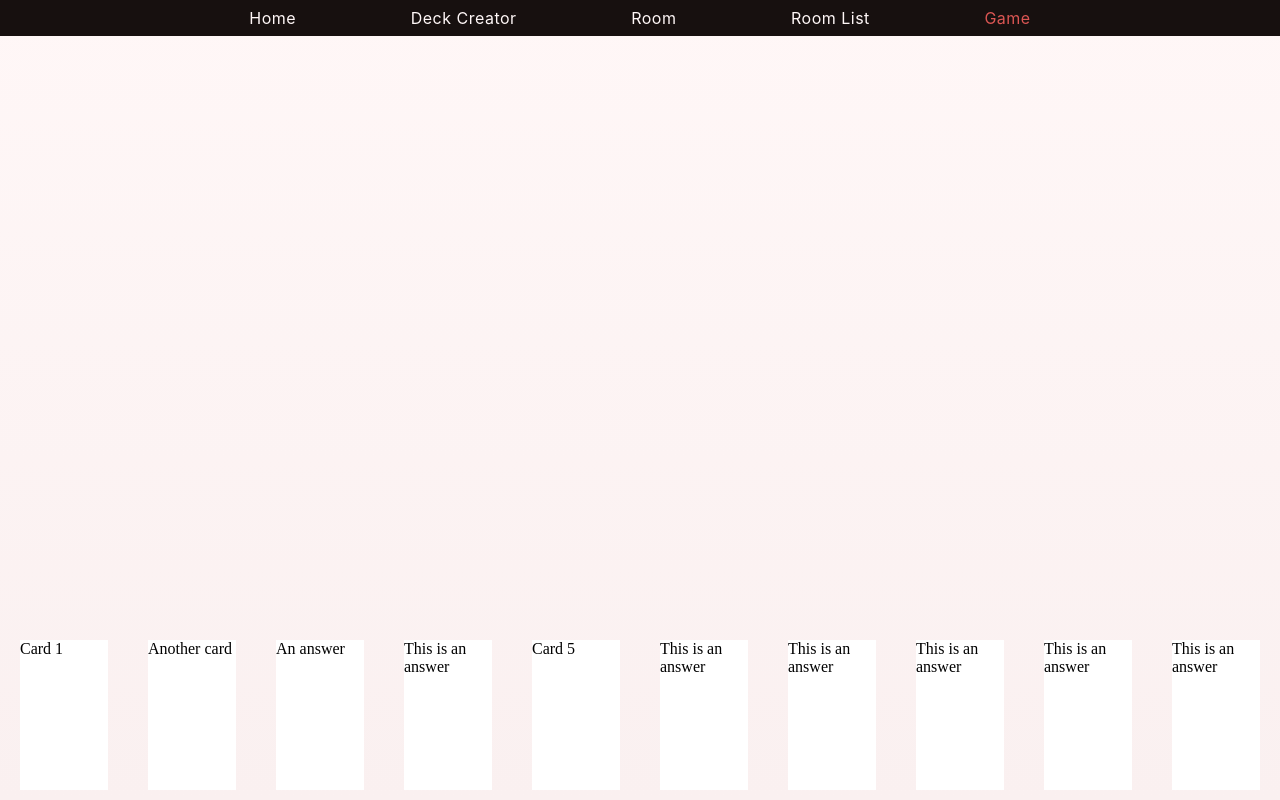
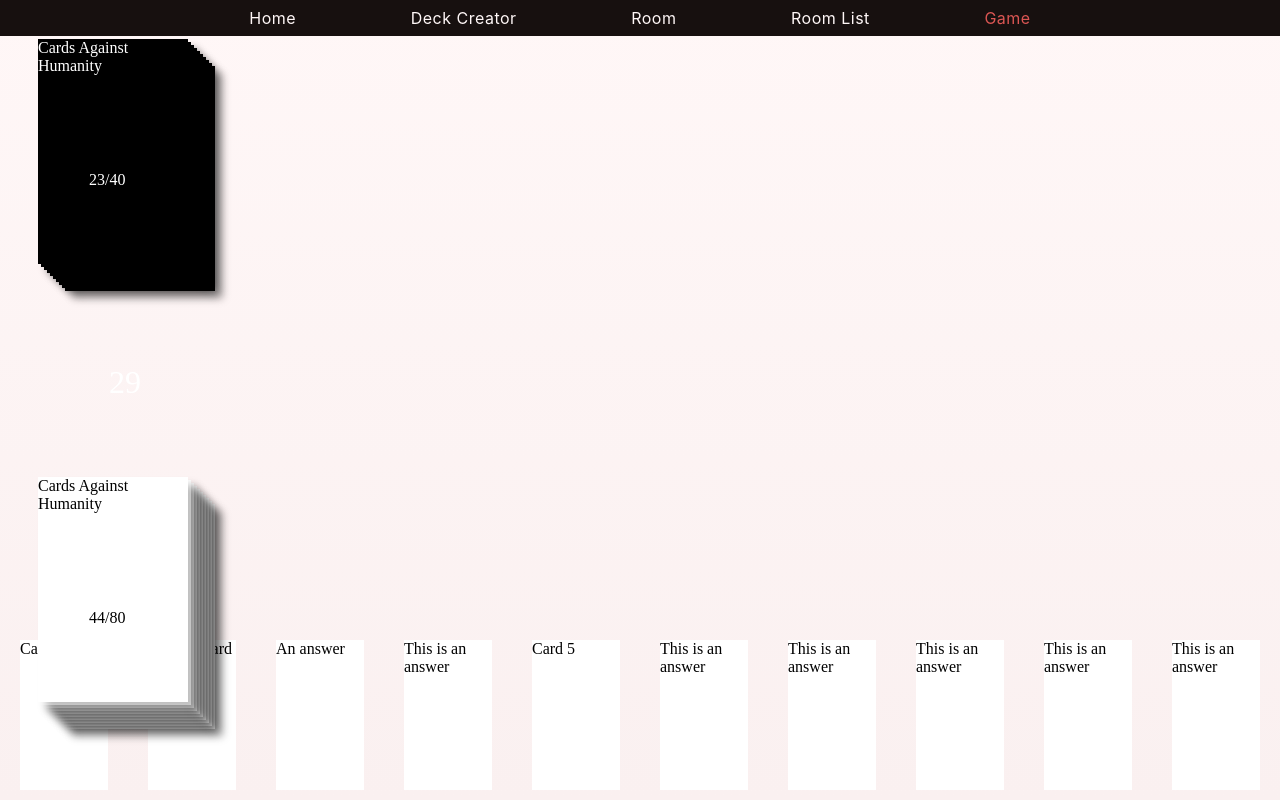
Before and after one commit to jakub-galecki/CAH, a React (Create React App) app in the folder client/: page /game in a window 1280 px wide. Built offline with nearby package versions, Linux system fonts and the light colour scheme.

Commit message:
Add left side panel with decks and counter

```diff
--- a/client/src/pages/game/index.jsx
+++ b/client/src/pages/game/index.jsx
@@ -3,11 +3,18 @@ import './style.css';
 import React from 'react';
 
 import { CardsInHand } from './CardsInHand';
+import { Counter } from './Counter';
+import { Deck } from './Deck';
 import { cardsInHandData } from './dummyData';
 
 const Game = () => (
   <div className="game">
     <CardsInHand cards={cardsInHandData}></CardsInHand>
+    <div className="left-side-panel">
+      <Deck color="black" cardsLeft={23} cardsMax={40}></Deck>
+      <Counter></Counter>
+      <Deck color="white" cardsLeft={44} cardsMax={80}></Deck>
+    </div>
   </div>
 );
 
--- a/client/src/pages/game/style.css
+++ b/client/src/pages/game/style.css
@@ -64,3 +64,13 @@ body {
   font-size: 2rem;
   color: white;
 }
+
+.left-side-panel {
+  display: flex;
+  flex-direction: column;
+  height: calc(100vh - 35px);
+  width: 250px;
+
+  justify-content: space-around;
+  align-items: center;
+}
```
